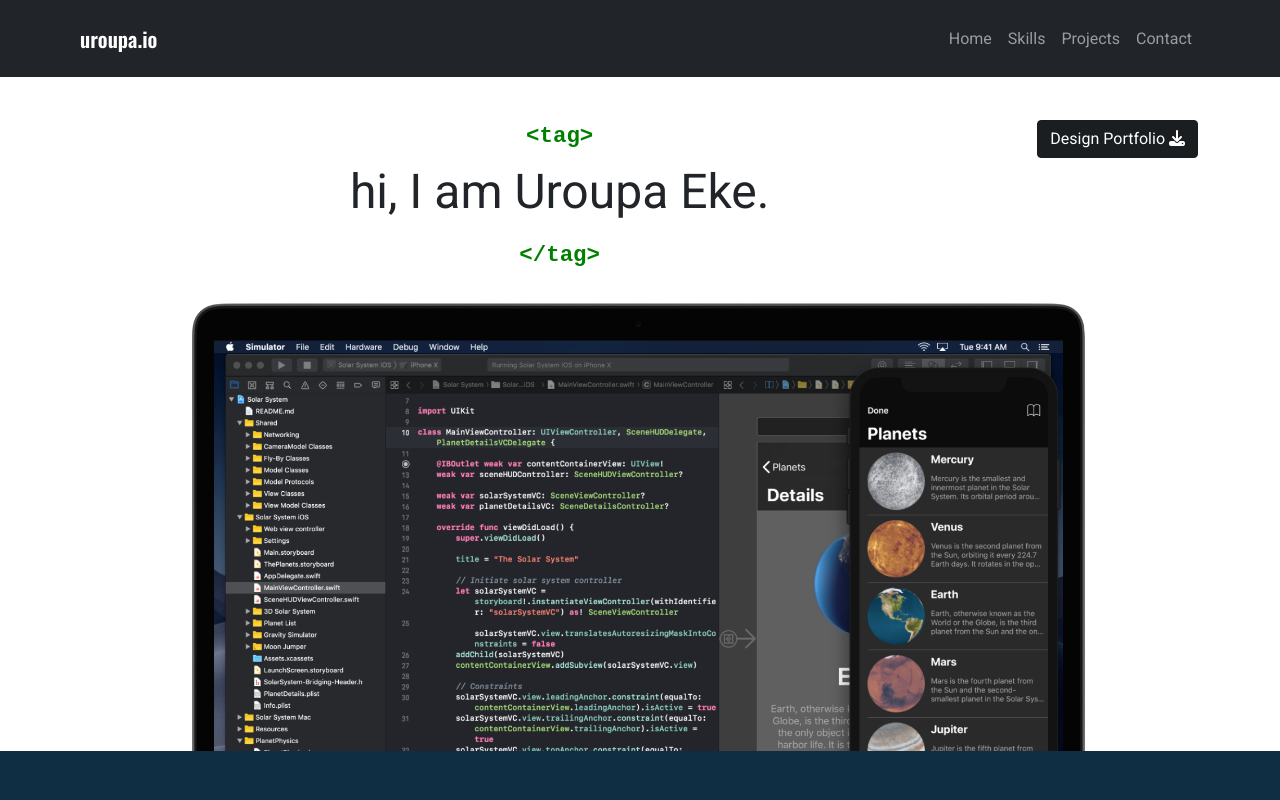
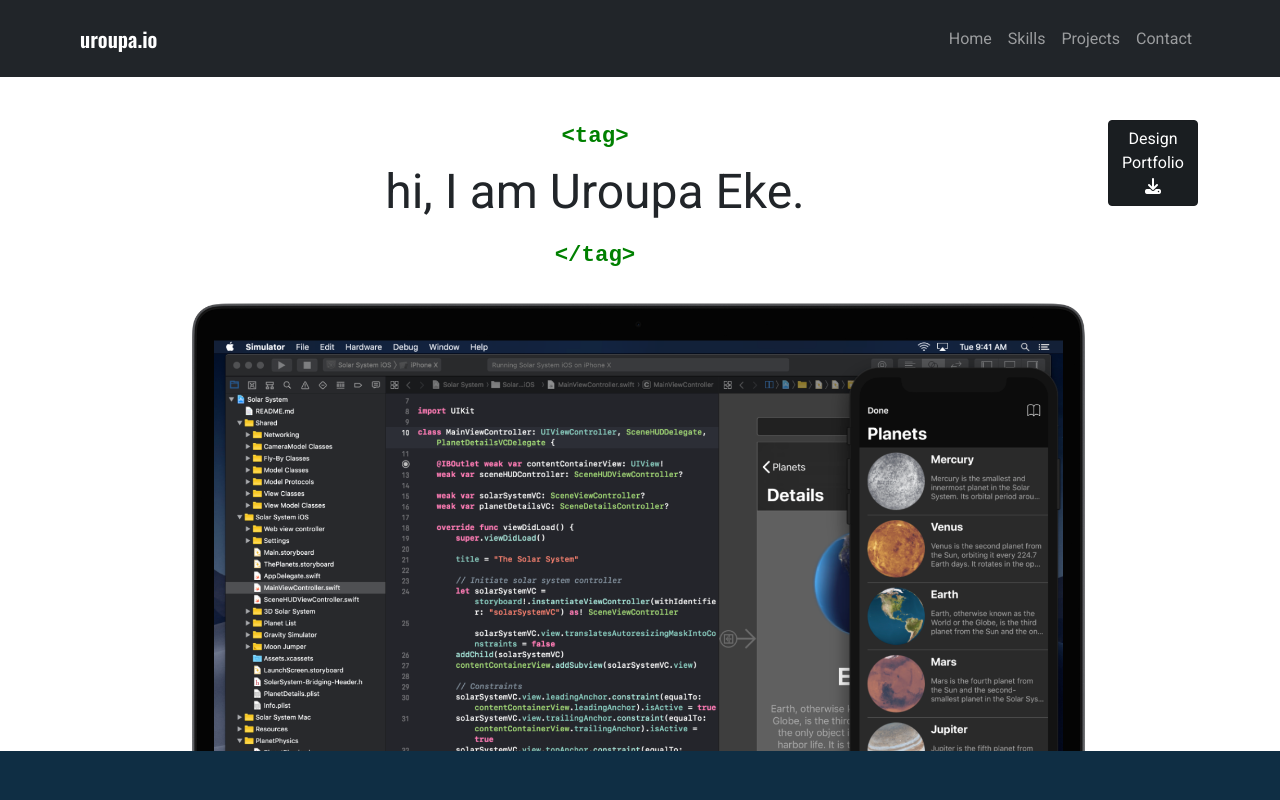
Before and after one commit to uroupa/me, a plain HTML site: page index.html in a window 1280 px wide. Shown: the top 800 px of the page. Drawn offline with nearby package versions, Linux system fonts and the light colour scheme; a web font is replaced by a local one.

Commit message:
reduce width of cv download button.

```diff
--- a/css/master.css
+++ b/css/master.css
@@ -29,6 +29,7 @@ h1 {
 .cv-download{
   margin-top: 5%;
   float: right;
+  width: 90px;
 }
 
 @media only screen and (max-width: 990px) {
```
